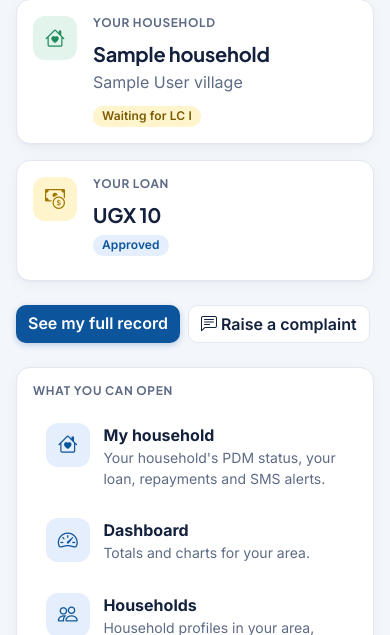
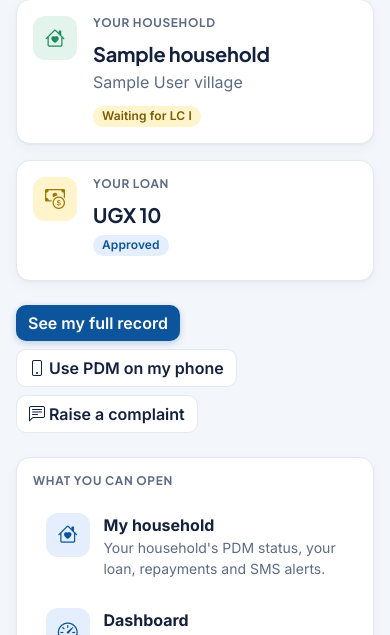
Before and after one commit to balirwaalvin/pdm-tracking-system, a Django app: page / in a window 390 px wide. Shown: the part 338-973 px from the top of the page. Run offline with Django 5.2, Linux system fonts and the light colour scheme; a user stored in the database is signed in; tables that the repository leaves empty hold one stand-in row (values such as "Sample post").

Commit message:
Link a household's workspace to PDM on their phone
Co-Authored-By: Claude Opus 5.5 <noreply@anthropic.com>
Claude-Session: https://claude.ai/code/session_018J6WgZM9j3qcdPcUXTwiVD

```diff
--- a/dashboards/templates/dashboards/home.html
+++ b/dashboards/templates/dashboards/home.html
@@ -89,6 +89,7 @@
   </div>
   <div class="d-flex flex-wrap gap-2 mb-4">
     <a class="btn btn-pdm" href="{% url 'my_household' %}">See my full record</a>
+    {% if access.ussd_simulator %}<a class="btn btn-outline-secondary" href="{% url 'ussd:simulator' %}"><i class="bi bi-phone me-1"></i>Use PDM on my phone</a>{% endif %}
     {% if access.raise_complaint %}<a class="btn btn-outline-secondary" href="{% url 'feedback:complaint_create' %}"><i class="bi bi-chat-left-text me-1"></i>Raise a complaint</a>{% endif %}
   </div>
   {% else %}
```
